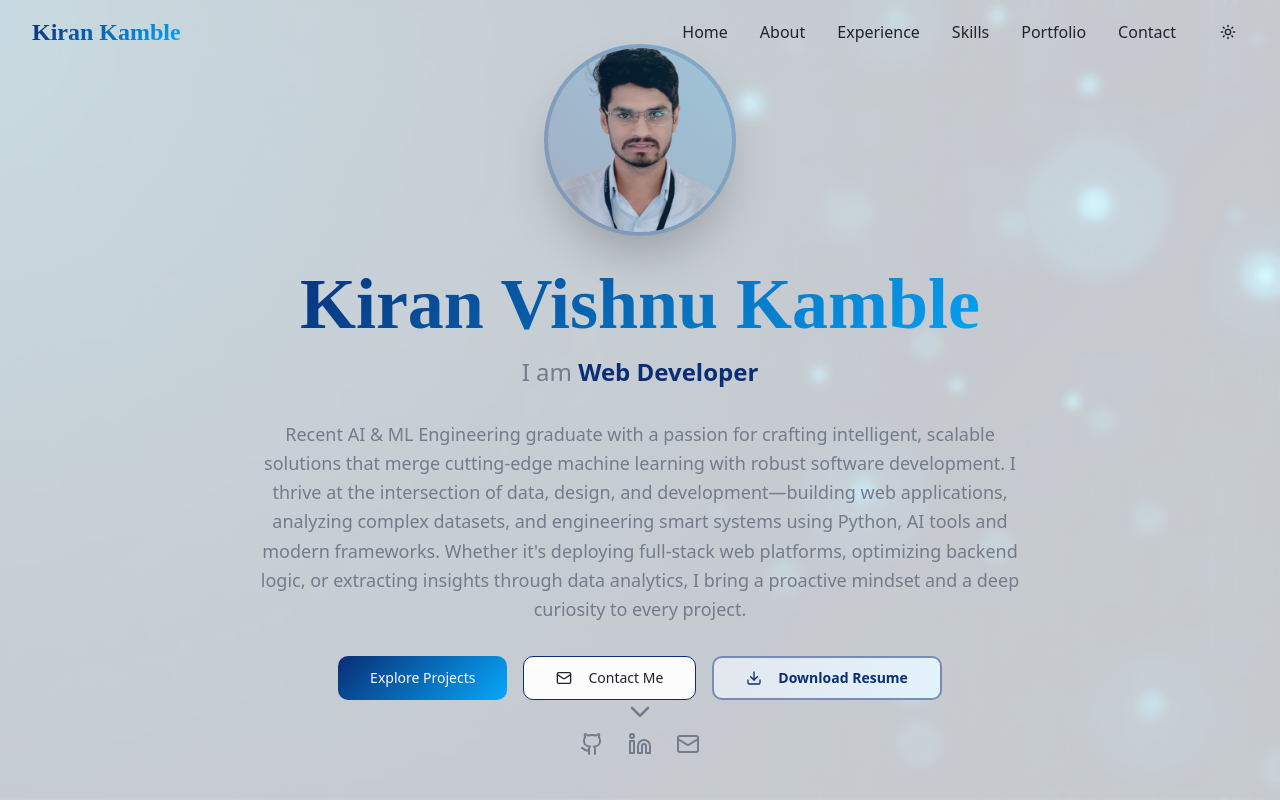
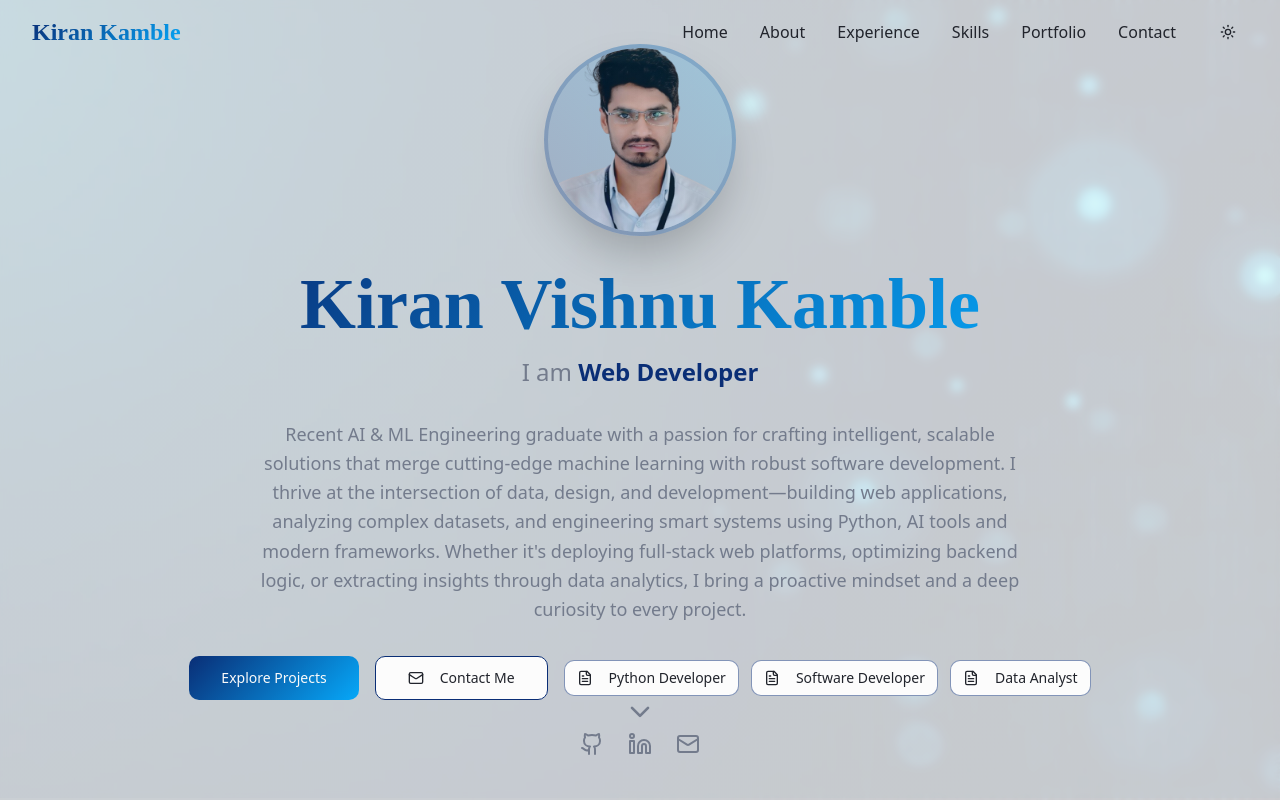
Before and after one commit to kirankamble1523/kiranvkamble, a React (Vite) app: page / in a window 1280 px wide. Shown: the top 800 px of the page. Built offline with nearby package versions, Linux system fonts and the light colour scheme; a web font is replaced by a local one.

Commit message:
Add multiple resume download links

```diff
--- a/src/components/Hero.tsx
+++ b/src/components/Hero.tsx
@@ -1,5 +1,5 @@
 import { motion } from 'framer-motion'
-import { ChevronDown, Download, Mail, Github, Linkedin } from 'lucide-react'
+import { ChevronDown, Download, Mail, Github, Linkedin, FileText } from 'lucide-react'
 import { Button } from '@/components/ui/button'
 import kiranPortrait from '@/assets/kiran-profile.png'
 import techBg from '@/assets/tech-bg.jpg'
@@ -124,16 +124,35 @@ const Hero = () => {
               <Mail className="mr-2 h-5 w-5" />
               Contact Me
             </Button>
-            <Button
-              variant="outline"
-              size="lg"
-              onClick={() => window.open('https://drive.google.com/file/d/1OMAgMA39WSHs_TlQi9yV9ooDF5Gfnn0j/view?usp=drivesdk', '_blank')}
-              className="group relative overflow-hidden border-2 border-primary/50 bg-gradient-to-r from-primary/10 to-accent/10 hover:from-primary/20 hover:to-accent/20 text-primary hover:text-white transition-all duration-500 hover:scale-105 hover:shadow-[0_0_30px_rgba(var(--primary),0.3)]"
-            >
-              <div className="absolute inset-0 bg-gradient-to-r from-primary to-accent opacity-0 group-hover:opacity-100 transition-opacity duration-500" />
-              <Download className="mr-2 h-5 w-5 relative z-10 group-hover:animate-bounce" />
-              <span className="relative z-10 font-semibold">Download Resume</span>
-            </Button>
+            <div className="flex flex-wrap gap-3 justify-center">
+              <Button
+                variant="outline"
+                size="sm"
+                onClick={() => window.open('https://drive.google.com/file/d/175YrvCmE8DA3-rNOvBYJe4_iugEoDBZg/view?usp=drivesdk', '_blank')}
+                className="group border-primary/50 hover:bg-primary/10 transition-all duration-300 hover:scale-105"
+              >
+                <FileText className="mr-2 h-4 w-4" />
+                <span className="text-sm">Python Developer</span>
+              </Button>
+              <Button
+                variant="outline"
+                size="sm"
+                onClick={() => window.open('https://drive.google.com/file/d/1JRv65jXmNIq16_y6Ajpk73Ic7uemKU80/view?usp=drivesdk', '_blank')}
+                className="group border-primary/50 hover:bg-primary/10 transition-all duration-300 hover:scale-105"
+              >
+                <FileText className="mr-2 h-4 w-4" />
+                <span className="text-sm">Software Developer</span>
+              </Button>
+              <Button
+                variant="outline"
+                size="sm"
+                onClick={() => window.open('https://drive.google.com/file/d/1pAN_nknMKnk0nwPwgYMkrcwORbBbEAZS/view?usp=drivesdk', '_blank')}
+                className="group border-primary/50 hover:bg-primary/10 transition-all duration-300 hover:scale-105"
+              >
+                <FileText className="mr-2 h-4 w-4" />
+                <span className="text-sm">Data Analyst</span>
+              </Button>
+            </div>
           </motion.div>
 
           {/* Social Links */}
```
